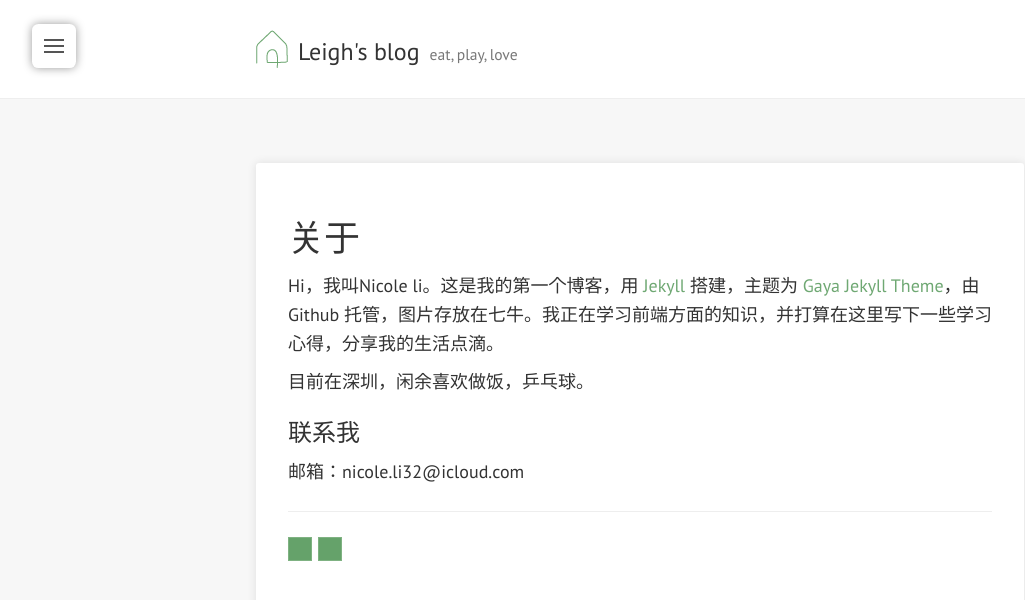
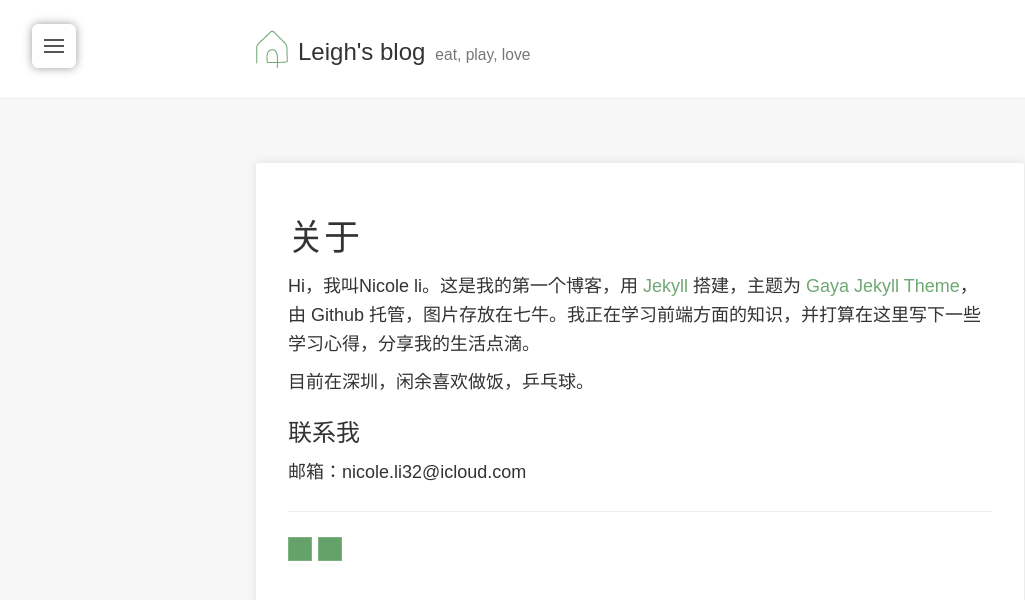
Before and after one commit to leighcc/ideal-waddle, a Jekyll site: the page built from about.md, in a window 1280 px wide. Shown: the top 600 px of the page, without its empty margins (0-1025 px from the left). Built offline with Jekyll 4.4.1, drawn with Linux system fonts in a browser that asks for light colours; nearby versions of some CDN libraries; some web fonts are replaced.

Commit message:
删除font-face，改用反代的字体库

```diff
--- a/_layouts/default.html
+++ b/_layouts/default.html
@@ -91,7 +91,7 @@
       /* To avoid render blocking css */
       var cb = function() {
         var l = document.createElement('link'); l.rel = 'stylesheet';
-        l.href = "{{ '/assets/css/fonts/stylesheet.css' | prepend: site.baseurl | prepend: site.url }}";
+        l.href = 'https://fonts.iwch.me/css?family=PT+Sans|Hiragino+Sans+GB';
         var h = document.getElementsByTagName('head')[0]; h.appendChild(l);
       };
       var raf = requestAnimationFrame || mozRequestAnimationFrame ||
--- a/assets/css/fonts/stylesheet.css
+++ /dev/null
@@ -1,11 +0,0 @@
-@font-face {
-    font-family: 'PT Sans';
-    src: url('PTS55F-webfont.eot');
-    src: url('PTS55F-webfont.eot?#iefix') format('embedded-opentype'),
-         url('PTS55F-webfont.woff') format('woff'),
-         url('PTS55F-webfont.ttf') format('truetype'),
-         url('PTS55F-webfont.svg#pt_sansregular') format('svg');
-    font-weight: normal;
-    font-style: normal;
-
-}
```
Also changed, not shown: assets/css/fonts/PTS55F-webfont.ttf (deleted), assets/css/fonts/PTS55F-webfont.woff (deleted), 2 other files.
